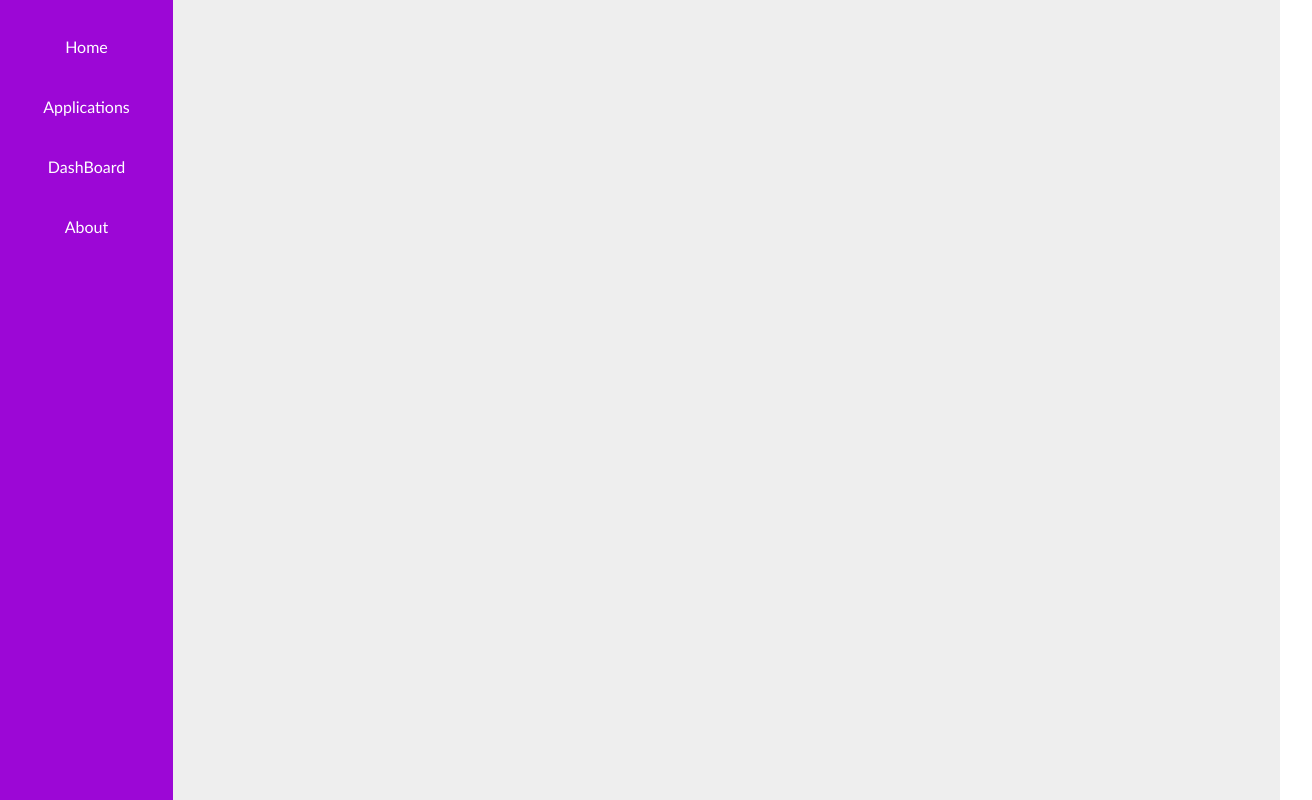
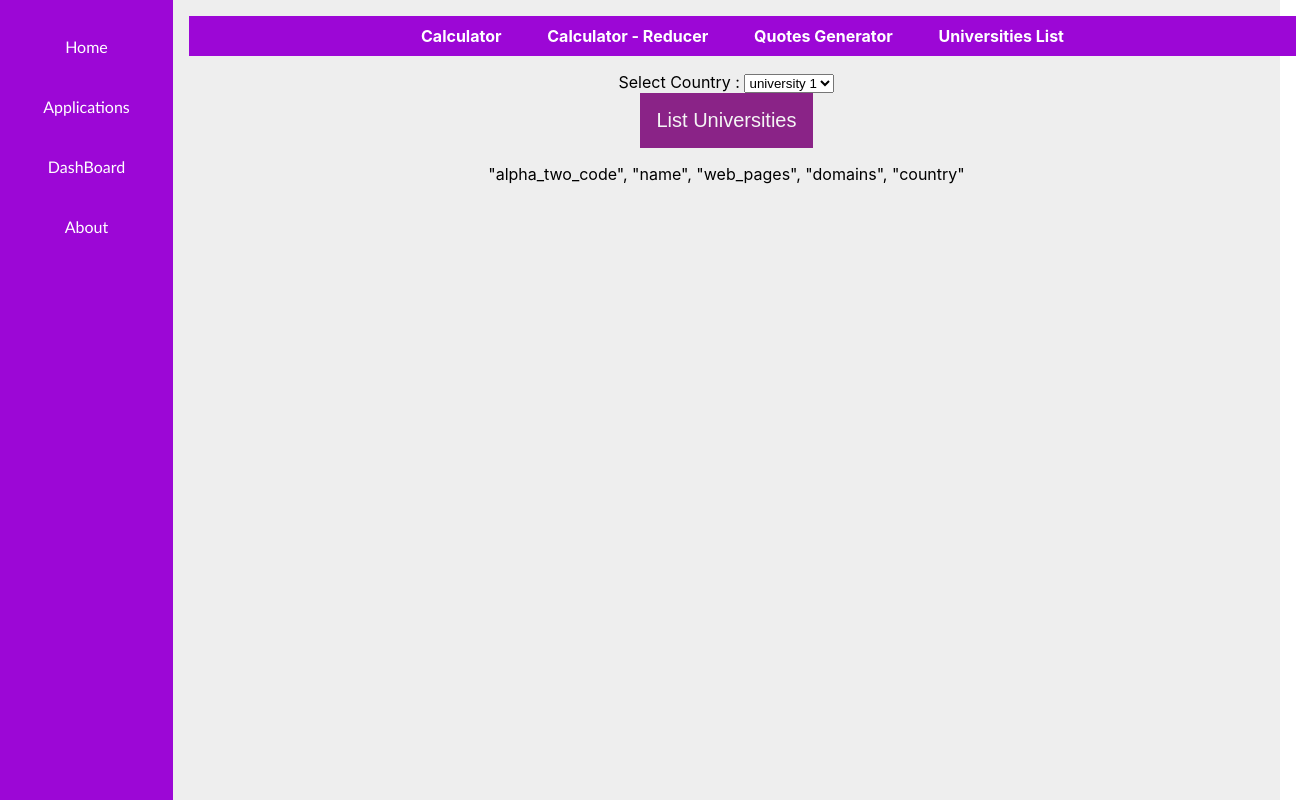
Before and after one commit to JeevaBabuM/ReactJS, a React (Create React App) app: page /applications/universities in a window 1280 px wide. Shown: the whole page, 1312 px wide, since content can reach past the window. Built offline with nearby package versions, Linux system fonts and the light colour scheme; no server answers.

Commit message:
List of universities

```diff
--- a/src/App.js
+++ b/src/App.js
@@ -8,6 +8,7 @@ import { Routes, Route } from 'react-router';
 import Calculator from './components/Applications/Calculator';
 import CalcReducer from './components/Applications/CalcReducer';
 import QuotesGenerator from './components/Applications/QuotesGenerator';
+import Universities from './components/Applications/universities';
 
 function App() {
   return (
@@ -22,6 +23,7 @@ function App() {
               <Route path='calculator' element={<Calculator />} />
               <Route path='calcreducer' element={<CalcReducer />} />
               <Route path='quotesgenerator' element={ <QuotesGenerator />} />
+              <Route path='universities' element={ <Universities />} />
             </Route>
 
             <Route path='about' element={<About />} />
--- a/src/components/Applications.js
+++ b/src/components/Applications.js
@@ -10,6 +10,7 @@ function Applications() {
                     <Link to='calculator'> Calculator </Link>
                     <Link to='calcreducer' > Calculator - Reducer </Link>
                     <Link to='quotesgenerator' > Quotes Generator </Link>
+                    <Link to='universities' > Universities List </Link>
                 </nav>
             </div>
             <div className="appContent">
--- /dev/null
+++ b/src/components/Applications/universities.js
@@ -0,0 +1,34 @@
+import React, { useEffect, useState } from "react";
+import axios from "axios";
+
+export default function Universities() {
+    const url = "http://universities.hipolabs.com/search"; //?country=United+States
+    const [univ, setUniv] = useState([])
+
+    useEffect(() => {
+        axios.get(url)
+            .then(res => {
+                setUniv(res.data);
+            })
+    }, [])
+
+    return (
+        <div className="UniversityContent">
+            <div>
+                <label> Select Country : </label>
+                <select name="universities">
+                    <option> university 1 </option>
+                    <option> university 2 </option>
+                </select>
+            </div>
+
+            <button className="GetUniversityButton"
+                style={{ background: "#8A2387" }}>List Universities</button>
+
+            <div className="UniversitiesList">
+                <p> "alpha_two_code", "name", "web_pages",  "domains", "country"</ p>
+                <p> {univ} </p>
+            </ div>
+        </ div>
+    )
+}
```
